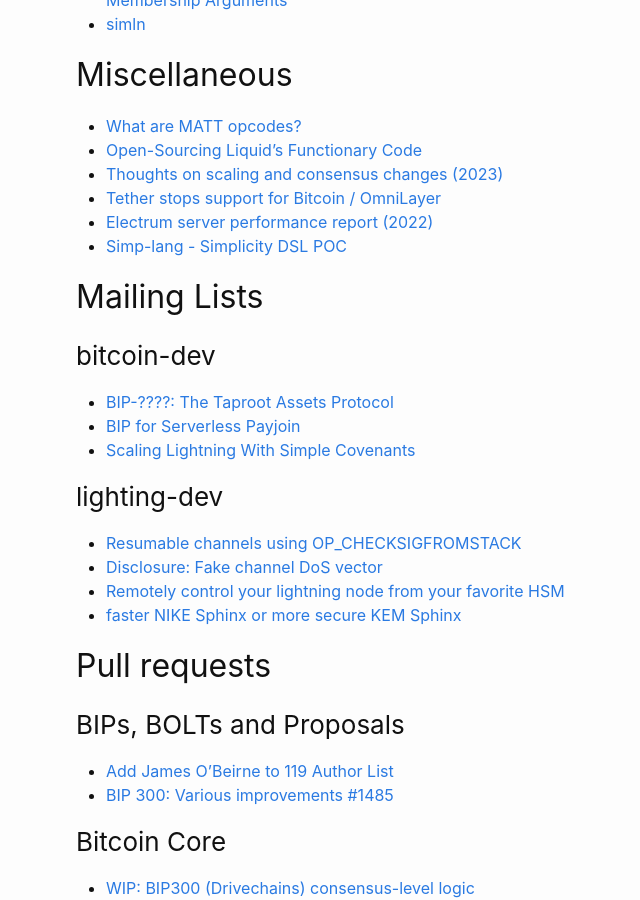
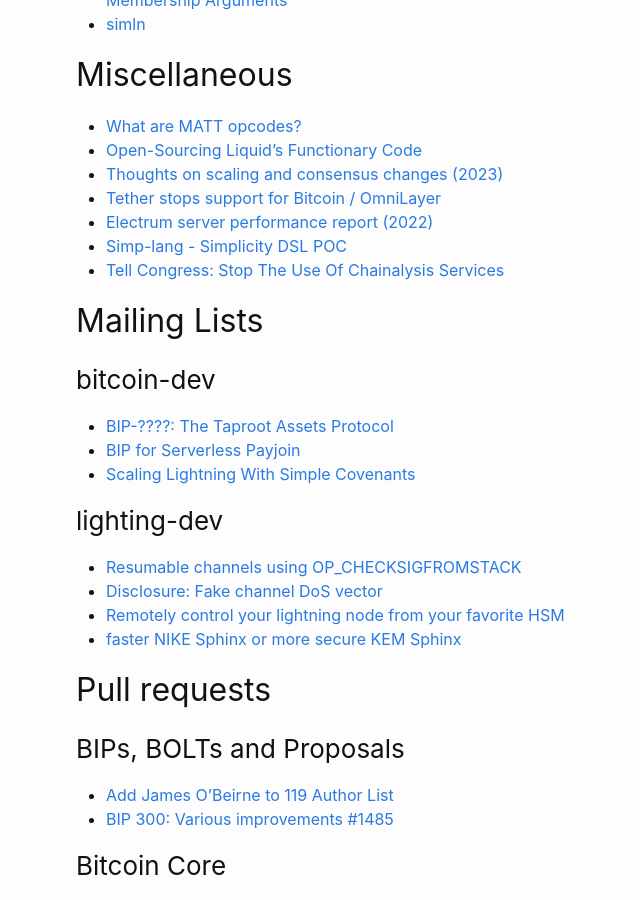
Before and after one commit to fjahr/bitdevsberlin, a Jekyll site: the page built from _posts/2023-09-13-socratic-seminar-47.md, in a window 1280 px wide and 900 px high, scrolled down 458 px. Shown: the whole window, without its empty margins (194-834 px from the left). Built offline with Jekyll 4.4.1, drawn with Linux system fonts in a browser that asks for light colours.

Commit message:
Add link on chainalysis petition

```diff
--- a/_posts/2023-09-13-socratic-seminar-47.md
+++ b/_posts/2023-09-13-socratic-seminar-47.md
@@ -22,6 +22,7 @@ title: "Socratic Seminar #47"
 - [Tether stops support for Bitcoin / OmniLayer](https://tether.to/en/tether-makes-strategic-transition-to-meet-community-demands-and-foster-innovation/)
 - [Electrum server performance report (2022)](https://blog.keys.casa/electrum-server-performance-report-2022/)
 - [Simp-lang - Simplicity DSL POC](https://github.com/sanket1729/simp-lang)
+- [Tell Congress: Stop The Use Of Chainalysis Services](https://www.change.org/p/tell-congress-stop-the-use-of-chainalysis-services)
 
 ## Mailing Lists
 
```
